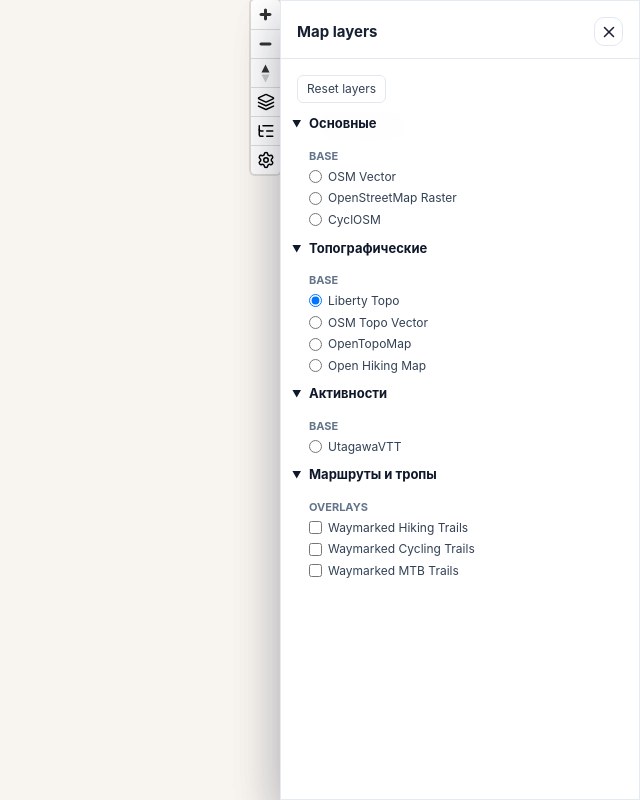
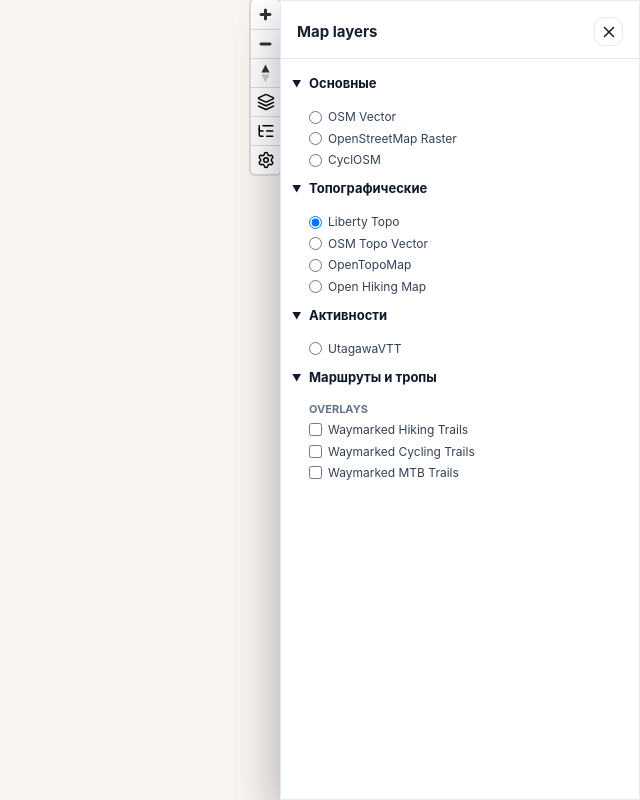
Before and after one commit to Sergek888/TrackTrim, a React (Vite) app: page / in a window 1280 px wide. Both pictures are taken after a click on the button 1265 px from the left and 101 px from the top of the page. Shown: the whole page, without its empty margins (640-1280 px from the left). Built offline with nearby package versions, Linux system fonts and the light colour scheme; no server answers.

Commit message:
Simplify map layer panel

```diff
--- a/src/ui/map/MapLayerPanel.tsx
+++ b/src/ui/map/MapLayerPanel.tsx
@@ -1,5 +1,5 @@
 import Panel from '../shared/Panel'
-import { DEFAULT_MAP_SETTINGS, normalizeMapSettings, type MapSettings } from '../../map/mapSettings'
+import { normalizeMapSettings, type MapSettings } from '../../map/mapSettings'
 import type { MapLayerStatusState } from '../../map/mapLayerStatus'
 import { getAvailableMapLayerGroups, mapLayerTree, type MapLayerTreeNode } from '../../map/mapLayerRegistry'
 import BaseLayerSection from './mapLayerPanel/BaseLayerSection'
@@ -13,12 +13,10 @@ export default function MapLayerPanel({ settings, layerStatus, onChange, onClose
   const active = settings.activeLayerState
   const update = (next: MapSettings) => onChange(normalizeMapSettings(next))
   const setActive = (change: Partial<MapSettings['activeLayerState']>) => update({ ...settings, activeLayerState: { ...active, ...change } })
-  const resetActiveLayers = () => update({ ...settings, activeLayerState: structuredClone(DEFAULT_MAP_SETTINGS.activeLayerState) as MapSettings['activeLayerState'] })
 
   return (
     <Panel id="map-settings-panel" title="Map layers" onClose={onClose} closeLabel="Close map settings">
       <div className="map-settings">
-        <button className="map-layer-reset" type="button" onClick={resetActiveLayers}>Reset layers</button>
         {groups.map(({ group, layers }) => {
           const depth = getTreeDepth(mapLayerTree, group.id)
           const baseLayers = layers.filter((l) => l.role === 'base')
--- a/src/ui/map/mapLayerPanel/BaseLayerSection.tsx
+++ b/src/ui/map/mapLayerPanel/BaseLayerSection.tsx
@@ -14,7 +14,6 @@ export default function BaseLayerSection({ layers, active, layerStatus, onChange
   if (layers.length === 0) return null
   return (
     <div className="map-layer-section">
-      <h4>Base</h4>
       {layers.map((layer) => (
         <LayerRow key={layer.id} layer={layer} active={active} status={layerStatus?.[layer.id]} onChange={onChange} />
       ))}
```
